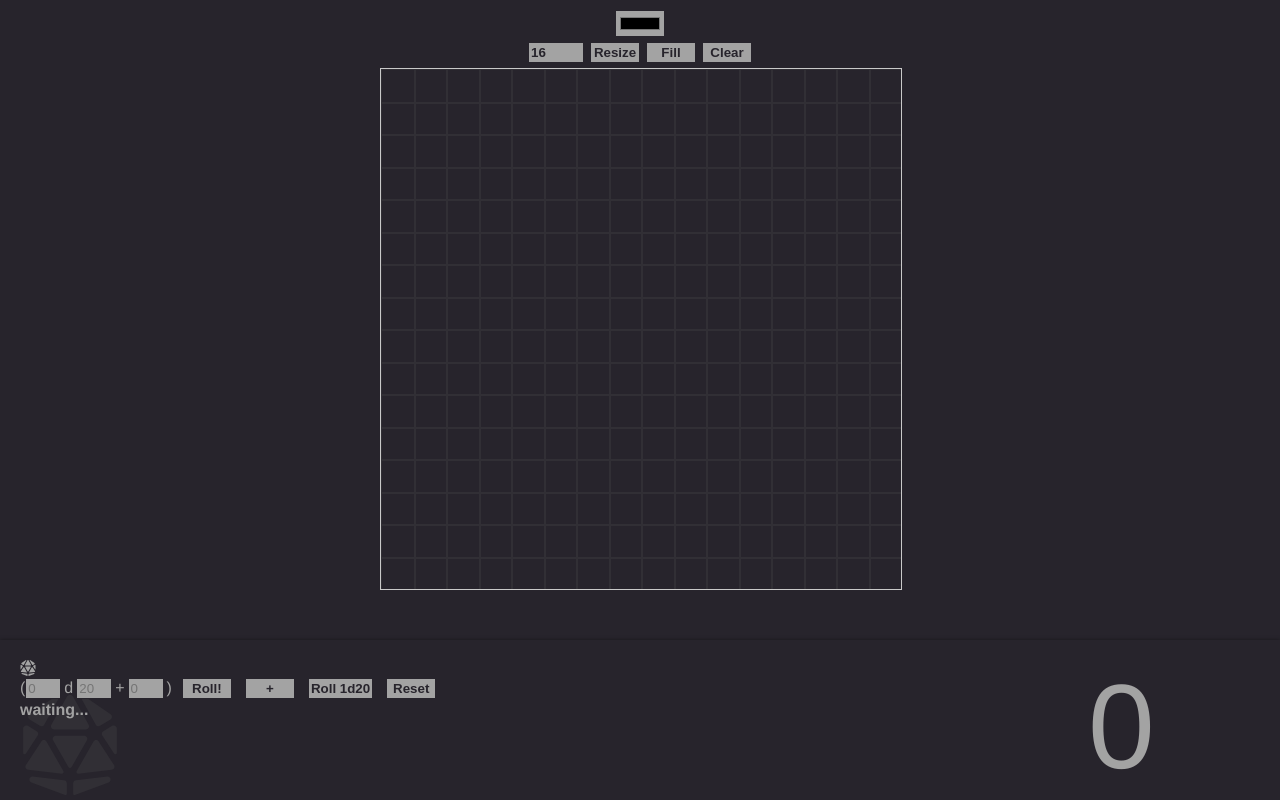
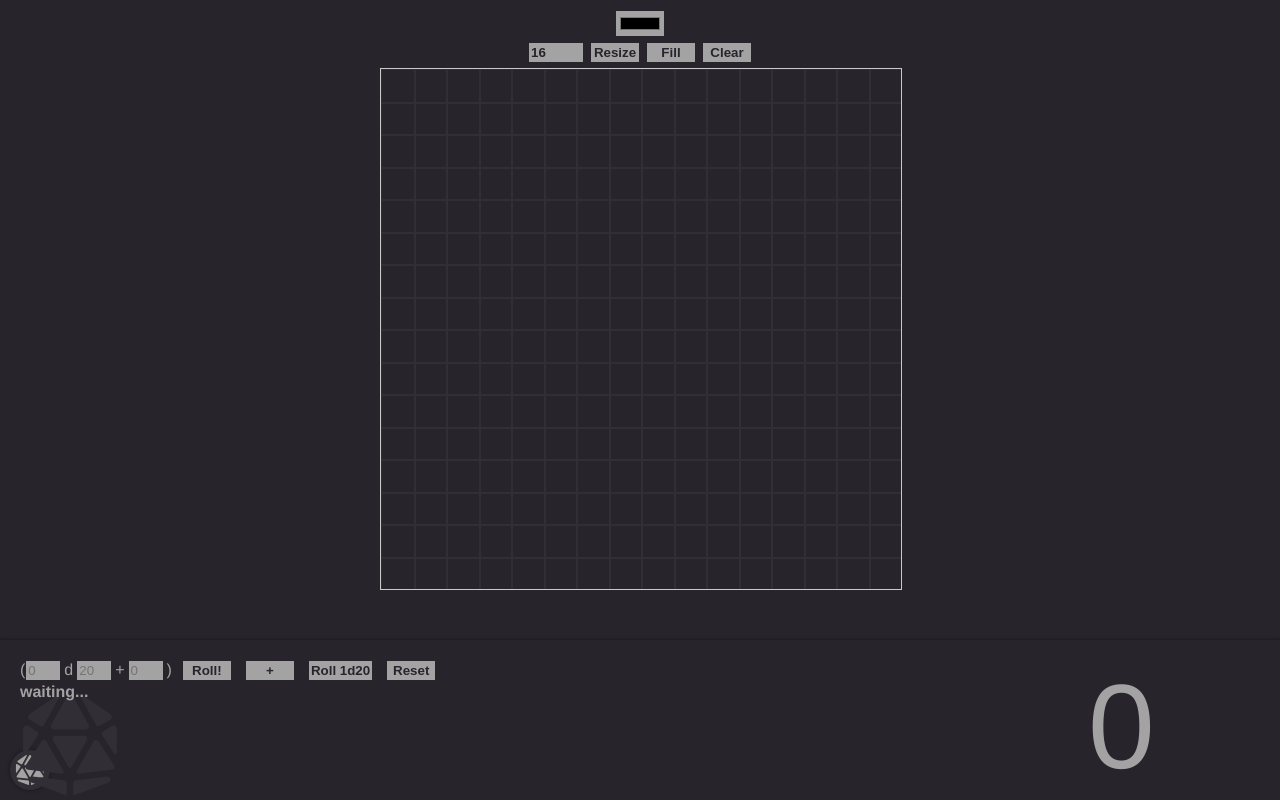
Before and after one commit to savwiley/dnd-maps, a React (Create React App) app: page / in a window 1280 px wide. Built offline with nearby package versions, Linux system fonts and the light colour scheme.

Commit message:
stylize dice button

```diff
--- a/src/components/Dice/style.js
+++ b/src/components/Dice/style.js
@@ -1,6 +1,7 @@
 import styled from "styled-components";
 
 export const DiceBox = styled.div`
+  background: var(--background);
   position: fixed;
   bottom: 0;
   left: 0;
@@ -10,6 +11,7 @@ export const DiceBox = styled.div`
   box-shadow: 0 0 4px rgba(0, 0, 0, 0.4);
   overflow-x: auto;
   overflow-y: hidden;
+  z-index: 2;
   .icon {
     position: absolute;
     bottom: 5px;
@@ -17,6 +19,19 @@ export const DiceBox = styled.div`
     right: 90%;
     font-size: 100px;
     color: var(--lightAccent);
+    z-index: 0;
+  }
+  .iconButton {
+    position: fixed;
+    bottom: 10px;
+    left: 10px;
+    font-size: 30px;
+    color: var(--text);
+    background: var(--lightAccent);
+    padding: 5px;
+    border-radius: 50px;
+    box-shadow: 0 0 4px rgba(0, 0, 0, 0.4);
+    cursor: pointer;
     z-index: 0;
   }
 `;
```
